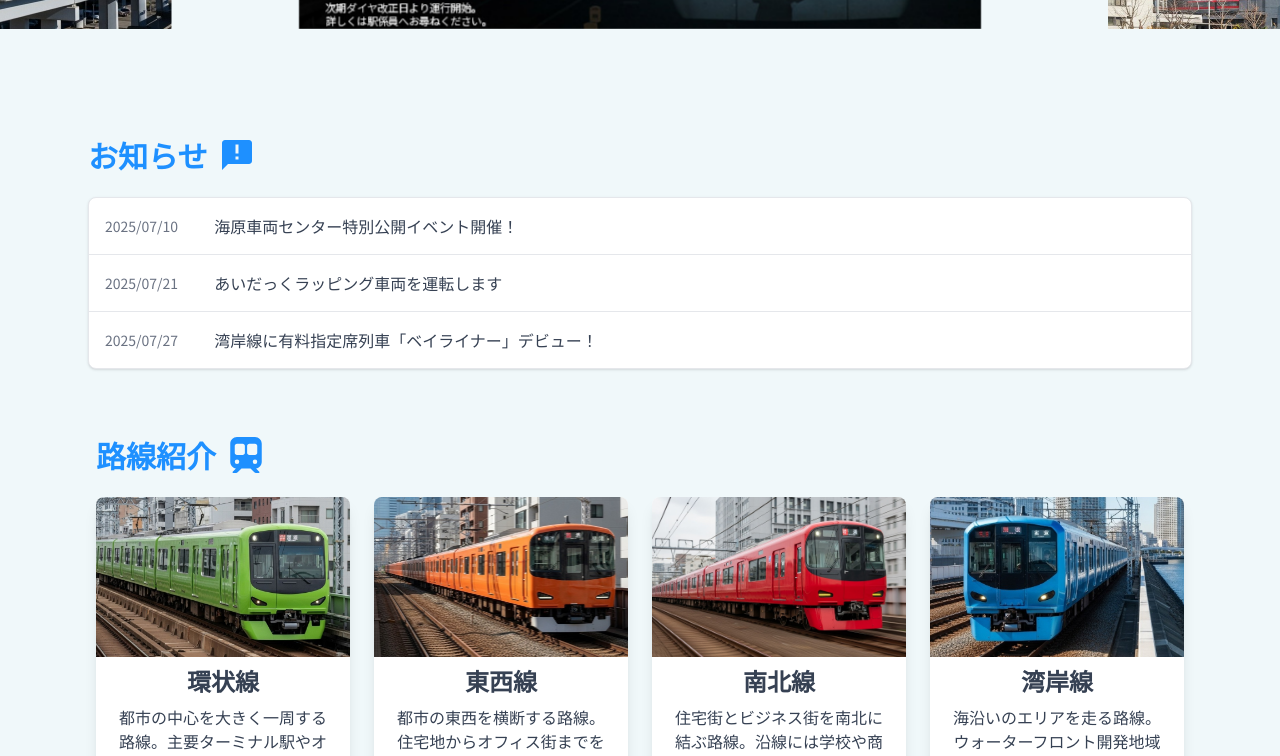
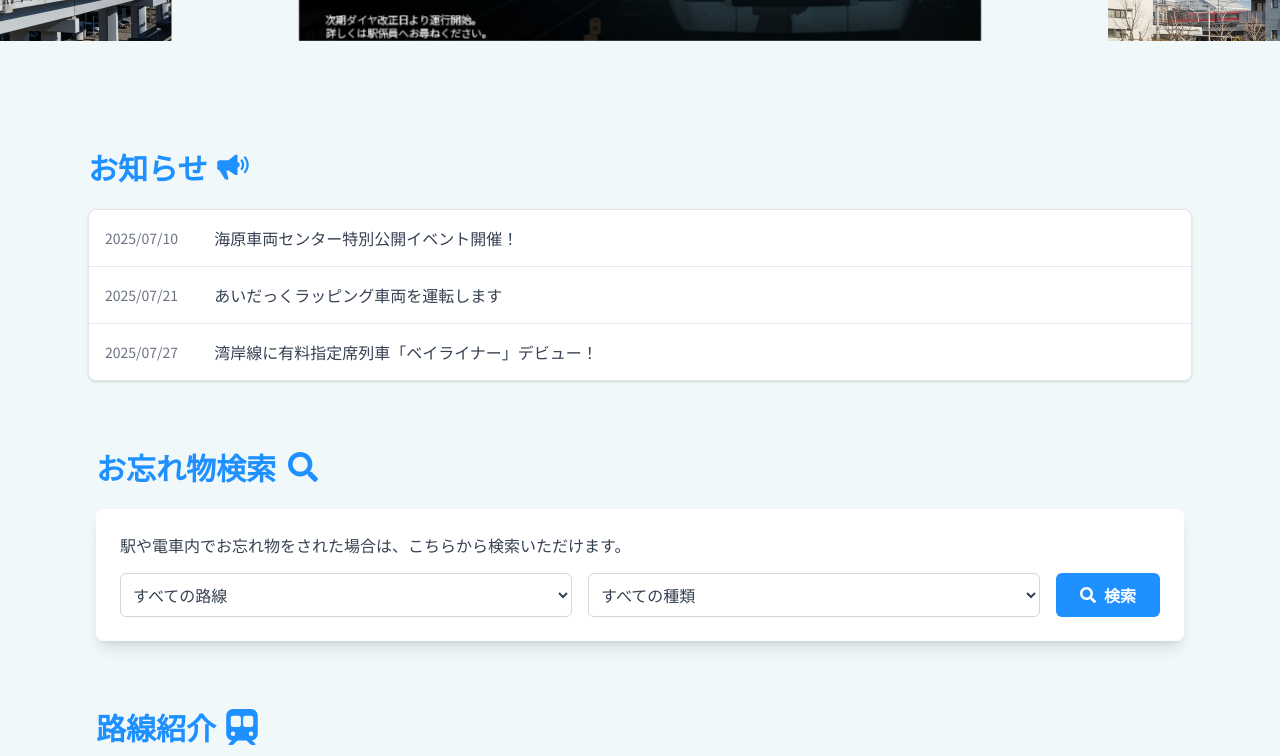
Before and after one commit to InoKotaro/ai-railway-website, a Next.js app: page / in a window 1280 px wide. Shown: the part 480-1236 px from the top of the page. Built offline with nearby package versions, Linux system fonts and the light colour scheme.

Commit message:
components/LostItemSearch.jsx - 忘れ物検索バー仮実装

```diff
--- a/src/app/company/page.jsx
+++ b/src/app/company/page.jsx
@@ -40,7 +40,7 @@ export default function CompanyPage() {
                 </ruby>
               </h3>
               <p className="mt-2 whitespace-pre-wrap">
-                {`私は現場で鉄道業務の経験を経て、本社にて駅システムの開発をはじめとするIT領域の推進に取り組んでまいりました。
+                {`私は現場で鉄道業務の経験を積み、本社では得意なシステム開発を軸に駅システムなどIT化を推進してまいりました。
 AI電鉄では、これまで培ってきた現場の知見と最先端のIT技術を活かし、すべてのお客様にとって鉄道がより快適で、便利で、安心してご利用いただける存在となるよう、日々挑戦を続けております。
 これからも地域に根ざし、変化する時代のニーズに応え、常に進化を続ける鉄道会社を目指してまいります。
 皆さまの変わらぬご支援とご愛顧を賜りますようお願い申し上げます。`}
@@ -50,7 +50,7 @@ AI電鉄では、これまで培ってきた現場の知見と最先端のIT技
         </section>
 
         {/* 会社情報テーブル */}
-        <section className="mb-13 md:mb-30 text-center">
+        <section className="mb-13 text-center md:mb-30">
           <h2 className="mb-6 text-2xl font-bold">会社概要</h2>
           <div className="overflow-x-auto px-7">
             <table className="mx-auto min-w-full border border-gray-700 text-left">
--- a/src/app/page.js
+++ b/src/app/page.js
@@ -8,6 +8,7 @@ import CurrentStatus from '@/components/CurrentStatus';
 import Footer from '@/components/Footer';
 import Header from '@/components/Header';
 import Lines from '@/components/Lines';
+import LostItemSearch from '@/components/LostItemSearch';
 import PrSpots from '@/components/PrSpots';
 import Safety from '@/components/Safety';
 import Slider from '@/components/Slider';
@@ -40,6 +41,11 @@ export default function Home() {
           />
         </div>
 
+        {/* お忘れ物検索 */}
+        <div className="mx-auto mt-9 max-w-6xl px-4 sm:px-6 md:mt-17 lg:px-8">
+          <LostItemSearch siteColor={siteConfig.color.siteColor} />
+        </div>
+
         {/* 路線紹介 */}
         <div className="mx-auto mt-9 max-w-6xl px-4 sm:px-6 md:mt-17 lg:px-8">
           <Lines lines={lines} siteColor={siteConfig.color.siteColor} />
@@ -60,7 +66,7 @@ export default function Home() {
         </h2>
 
         {/* 安心安全＆会社案内 */}
-        <div className="mb-17 grid grid-cols-1 gap-8 md:grid-cols-2">
+        <div className="mb-9 grid grid-cols-1 gap-8 md:grid-cols-2">
           <Link href="/safety" className="block h-full">
             <Safety siteColor={siteConfig.color.siteColor} />
           </Link>
--- a/src/app/safety/page.jsx
+++ b/src/app/safety/page.jsx
@@ -15,13 +15,13 @@ export default function SafetyPage() {
       <main className="flex-grow">
         <div className="mx-auto w-full max-w-6xl px-4 py-12 sm:px-6 lg:px-8">
           <h1
-            className="mb-12 text-center font-bold text-3xl lg:text-4xl"
+            className="mb-12 text-center text-3xl font-bold lg:text-4xl"
             style={{ color: siteConfig.color.siteColor }}
           >
             安全・安心への取り組み
           </h1>
 
-          <section className="mb-10 rounded-lg bg-white p-6 shadow-md">
+          <section className="mb-9 rounded-lg bg-white p-6 shadow-md md:mb-30">
             {/* md:flex-rowで子要素を左から右に横並びにする */}
             <div className="flex flex-col items-center gap-8 md:flex-row">
               <div className="md:w-1/2">
--- a/src/components/Announcements.jsx
+++ b/src/components/Announcements.jsx
@@ -1,7 +1,7 @@
 'use client';
 import Image from 'next/image';
 import { useState } from 'react';
-import { MdAnnouncement } from 'react-icons/md';
+import { IoMdMegaphone } from 'react-icons/io';
 
 import Modal from './Modal';
 
@@ -50,11 +50,11 @@ export default function Announcements({ announcements, siteColor }) {
     <>
       <section id="announcements">
         <h2
-          className="md:my-6 mt-9 mb-3 flex gap-1 text-2xl font-bold md:gap-3 md:text-3xl"
+          className="mt-9 mb-3 flex gap-1 text-2xl font-bold md:my-6 md:gap-2 md:text-3xl"
           style={{ color: siteColor }}
         >
           お知らせ
-          <MdAnnouncement className="text-3xl md:text-4xl" />
+          <IoMdMegaphone className="text-3xl md:text-4xl" />
         </h2>
 
         <div className="overflow-hidden rounded-lg border border-gray-200 bg-white shadow-sm">
--- a/src/components/CurrentStatus.jsx
+++ b/src/components/CurrentStatus.jsx
@@ -11,7 +11,7 @@ export default function CurrentStatus() {
   }
 
   return (
-    <section className="bg-primary text-gray md:py-3 pt-2 text-center font-semibold">
+    <section className="bg-primary text-gray pt-2 text-center font-semibold md:py-6">
       <div className="flex items-center justify-center gap-2 px-2 text-gray-900">
         <span>
           <span>現在の運転状況</span>
--- a/src/components/Lines.jsx
+++ b/src/components/Lines.jsx
@@ -6,11 +6,11 @@ export default function Lines({ lines, siteColor }) {
   return (
     <section id="lines">
       <h2
-        className="mb-3 flex gap-1 text-2xl font-bold md:mb-6 md:gap-3 md:text-3xl"
+        className="mb-3 flex gap-1 text-2xl font-bold md:mb-6 md:gap-2 md:text-3xl"
         style={{ color: siteColor }}
       >
         路線紹介
-        <FaTrainSubway className="text-3xl lg:text-4xl" />
+        <FaTrainSubway className="text-3xl md:text-4xl" />
       </h2>
       <div className="grid grid-cols-1 gap-6 text-gray-700 md:grid-cols-4">
         {lines.map(({ name, about, img }) => (
--- /dev/null
+++ b/src/components/LostItemSearch.jsx
@@ -0,0 +1,74 @@
+'use client';
+import { useState } from 'react';
+import { FaSearch } from 'react-icons/fa';
+
+export default function LostItemSearch({ siteColor }) {
+  const [selectedLine, setSelectedLine] = useState('');
+  const [selectedCategory, setSelectedCategory] = useState('');
+
+  // 将来的にはAPIから取得
+  const lineOptions = ['環状線', '東西線', '南北線', '湾岸線'];
+  const categoryOptions = ['傘', '電子機器', '書籍', '衣類', 'その他'];
+
+  const handleSearch = () => {
+    // 将来的には、ここでstateの値を使ってDBに問い合わせるAPIを呼び出します
+    alert(
+      `検索を実行します:\n路線: ${selectedLine || 'すべて'}\n種類: ${selectedCategory || 'すべて'}`,
+    );
+  };
+
+  return (
+    <section id="lostItem">
+      <h2
+        className="mb-3 flex items-center gap-3 text-2xl font-bold md:mb-6 md:text-3xl"
+        style={{ color: siteColor }}
+      >
+        お忘れ物検索
+        <FaSearch className="text-3xl" />
+      </h2>
+      <div className="rounded-lg bg-white p-6 text-gray-700 shadow-lg">
+        <p className="mb-4">
+          駅や電車内でお忘れ物をされた場合は、こちらから検索いただけます。
+        </p>
+        <div className="flex flex-col gap-4 md:flex-row">
+          {/* 路線選択 ドロップダウン */}
+          <select
+            value={selectedLine}
+            onChange={(e) => setSelectedLine(e.target.value)}
+            className="w-full flex-grow cursor-pointer rounded-md border border-gray-300 p-2 focus:border-blue-500 focus:ring focus:outline-none md:w-auto"
+          >
+            <option value="">すべての路線</option>
+            {lineOptions.map((line) => (
+              <option key={line} value={line}>
+                {line}
+              </option>
+            ))}
+          </select>
+
+          {/* 種類選択 ドロップダウン */}
+          <select
+            value={selectedCategory}
+            onChange={(e) => setSelectedCategory(e.target.value)}
+            className="w-full flex-grow cursor-pointer rounded-md border border-gray-300 p-2 focus:border-blue-500 focus:ring focus:outline-none md:w-auto"
+          >
+            <option value="">すべての種類</option>
+            {categoryOptions.map((category) => (
+              <option key={category} value={category}>
+                {category}
+              </option>
+            ))}
+          </select>
+          <button
+            type="button"
+            onClick={handleSearch}
+            className="flex w-full items-center justify-center rounded-md px-6 py-2 font-bold text-white transition-opacity hover:opacity-80 md:w-auto"
+            style={{ backgroundColor: siteColor }}
+          >
+            <FaSearch className="mr-2" />
+            検索
+          </button>
+        </div>
+      </div>
+    </section>
+  );
+}
--- a/src/components/PrSpots.jsx
+++ b/src/components/PrSpots.jsx
@@ -2,7 +2,7 @@
 import Image from 'next/image';
 import { useState } from 'react';
 import { FaWalking } from 'react-icons/fa';
-import { Navigation, Pagination } from 'swiper/modules';
+import { Autoplay, Navigation, Pagination } from 'swiper/modules';
 import { Swiper, SwiperSlide } from 'swiper/react';
 
 import Modal from './Modal';
@@ -29,7 +29,7 @@ export default function PrSpots({ prSpots, siteColor }) {
     <>
       <section id="prSpots">
         <h2
-          className="mb-3 md:mb-6 flex gap-1 text-2xl font-bold md:gap-3 md:text-3xl"
+          className="mb-3 flex gap-0 text-2xl font-bold md:mb-6 md:gap-0 md:text-3xl"
           style={{ color: siteColor }}
         >
           おでかけガイド
@@ -65,10 +65,15 @@ export default function PrSpots({ prSpots, siteColor }) {
         {selectedSpot && (
           <div>
             <Swiper
-              modules={[Navigation, Pagination]}
+              modules={[Autoplay, Navigation, Pagination]}
               navigation
               pagination={{ clickable: true }}
               loop={selectedSpot.images.length > 1}
+              autoplay={{
+                delay: 4000,
+                disableOnInteraction: false,
+                waitForTransition: false,
+              }}
               className="mb-4 rounded-lg"
             >
               {selectedSpot.images.map((src, index) => (
--- a/src/components/Slider.jsx
+++ b/src/components/Slider.jsx
@@ -19,7 +19,7 @@ export default function Slider({ slides }) {
         delay: 4000,
         disableOnInteraction: false,
       }}
-      className="mt-3 h-[40vw] w-full md:h-96"
+      className="h-[40vw] w-full md:h-96"
     >
       {slides.map((slide, i) => {
         return (
```
